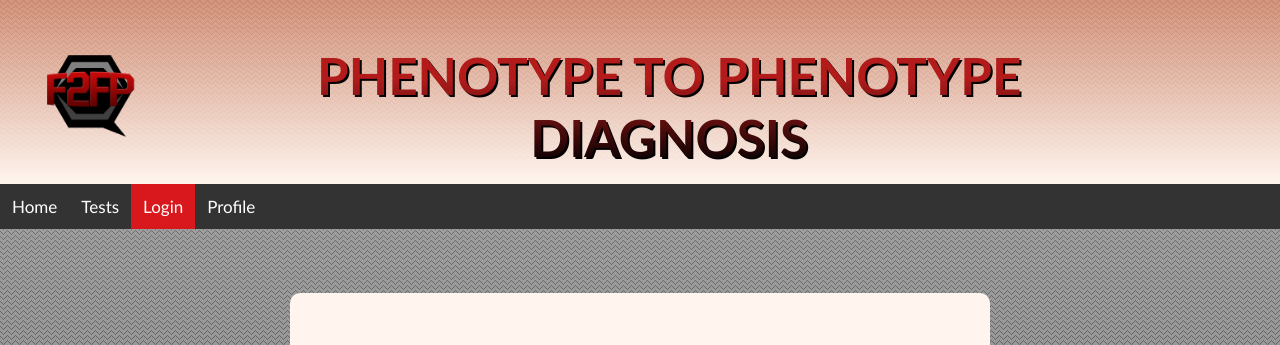
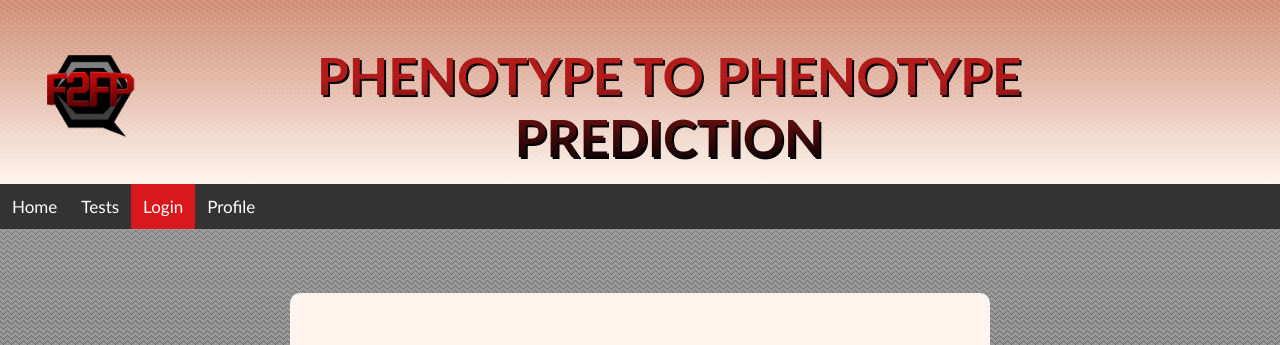
Before and after one commit to SentientVirus/IMS-project, a PHP site: page /register.php in a window 1280 px wide. Shown: the top 345 px of the page. Run offline with PHP 8.4, Linux system fonts and the light colour scheme; data that the repository does not hold is empty; some libraries are stand-ins or nearby versions.

Commit message:
fix some gap problems

```diff
--- a/Statistics.php
+++ b/Statistics.php
@@ -11,7 +11,7 @@
 	<title>Statistics</title>
         <div class = "header">
 			<img src="f2fd_logo.png" alt="F2FD" id="logo"/>
-			<h1 id="headerh1">Phenotype to Phenotype Diagnosis</h1>
+			<h1 id="headerh1">Phenotype to Phenotype Prediction</h1>
 	</div>
 </head>
 <body style = "height: 100%;">
--- a/change_password.php
+++ b/change_password.php
@@ -11,7 +11,7 @@
 		<div class = "header">
 				<img src="f2fd_logo.png" alt="F2FD"
 					 id="logo"/>
-				<h1 id="headerh1">Phenotype to Phenotype Diagnosis</h1>
+				<h1 id="headerh1">Phenotype to Phenotype Prediction</h1>
 		</div>
 	</head>
 	<body>
--- a/index.php
+++ b/index.php
@@ -13,7 +13,7 @@
         <div class = "header">
             <img src="f2fd_logo.png" alt="F2FP"
                id="logo"/>
-            <h1 id="headerh1">Phenotype to Phenotype Diagnosis</h1>
+            <h1 id="headerh1">Phenotype to Phenotype Prediction</h1>
         </div>
     </head>
     <body>
--- a/index1.php
+++ b/index1.php
@@ -5,7 +5,7 @@
         <link rel="stylesheet" href="indexcss.css">
         <title>F2FD</title>
         <header>
-            <h1 id="headerh1">Phenotype to Phenotype Diagnosis</h1>
+            <h1 id="headerh1">Phenotype to Phenotype Prediction</h1>
         </header>
     </head>
     <body>
--- a/login.php
+++ b/login.php
@@ -18,7 +18,7 @@
 	 ?>
 	<div class = "header">
 			<img src="f2fd_logo.png" alt="F2FD" id="logo"/>
-			<h1 id="headerh1">Phenotype to Phenotype Diagnosis</h1>
+			<h1 id="headerh1">Phenotype to Phenotype Prediction</h1>
 	</div>
 </head>
 		<body style = "height: 100%;">
--- a/pro.php
+++ b/pro.php
@@ -40,7 +40,7 @@
        <div class = "header">
            <img src="f2fd_logo.png" alt="F2FD"
               id="logo"/>
-           <h1 id="headerh1">Phenotype to Phenotype Diagnosis</h1>
+           <h1 id="headerh1">Phenotype to Phenotype Prediction</h1>
        </div>
 </head>
 <body>
--- a/profile.php
+++ b/profile.php
@@ -40,7 +40,7 @@
        <div class = "header">
            <img src="f2fd_logo.png" alt="F2FD"
               id="logo"/>
-           <h1 id="headerh1">Phenotype to Phenotype Diagnosis</h1>
+           <h1 id="headerh1">Phenotype to Phenotype Prediction</h1>
        </div>
 </head>
 <body>
--- a/questionnaire.php
+++ b/questionnaire.php
@@ -32,7 +32,7 @@ for($i = 0; $i < mysqli_num_rows($result) + 1; $i++) {
     <title>Auto Generated Questions</title>
     <div class = "header">
         <img src="f2fd_logo.png" alt="F2FD" id="logo"/>
-        <h1 id="headerh1">Phenotype to Phenotype Diagnosis</h1>
+        <h1 id="headerh1">Phenotype to Phenotype Prediction</h1>
     </div>
   </head>
   <body>
--- a/register.php
+++ b/register.php
@@ -19,7 +19,7 @@
 		<div class = "header">
 				<img src="f2fd_logo.png" alt="F2FD"
 					 id="logo"/>
-				<h1 id="headerh1">Phenotype to Phenotype Diagnosis</h1>
+				<h1 id="headerh1">Phenotype to Phenotype Prediction</h1>
 		</div>
 		<!-- Get refrech button for captcha -->
 		<script src="https://kit.fontawesome.com/d0932f2606.js" crossorigin="anonymous"></script>
@@ -238,10 +238,9 @@
 						}
 					}
 				</script>
-				<br />
 
 				<label><b>Confirm password:</b></label>
-				<input type="password" placeholder="Confirm password" name="confirmpassword" id="confirmpassword" required><br>
+				<input type="password" placeholder="Confirm password" name="confirmpassword" id="confirmpassword" required><br><br>
 
 				<label><b>Enter the text below:</b></label>
                 <input id="captcha" placeholder="Enter captcha "name="captchacode" type="text"  autocomplete="off">
--- a/result.php
+++ b/result.php
@@ -50,7 +50,7 @@ $length = mysqli_num_rows($result);
     <title>Your result!</title>
     <div class = "header">
         <img src="f2fd_logo.png" alt="F2FD" id="logo"/>
-        <h1 id="headerh1">Phenotype to Phenotype Diagnosis</h1>
+        <h1 id="headerh1">Phenotype to Phenotype Prediction</h1>
     </div>
   </head>
 
```
